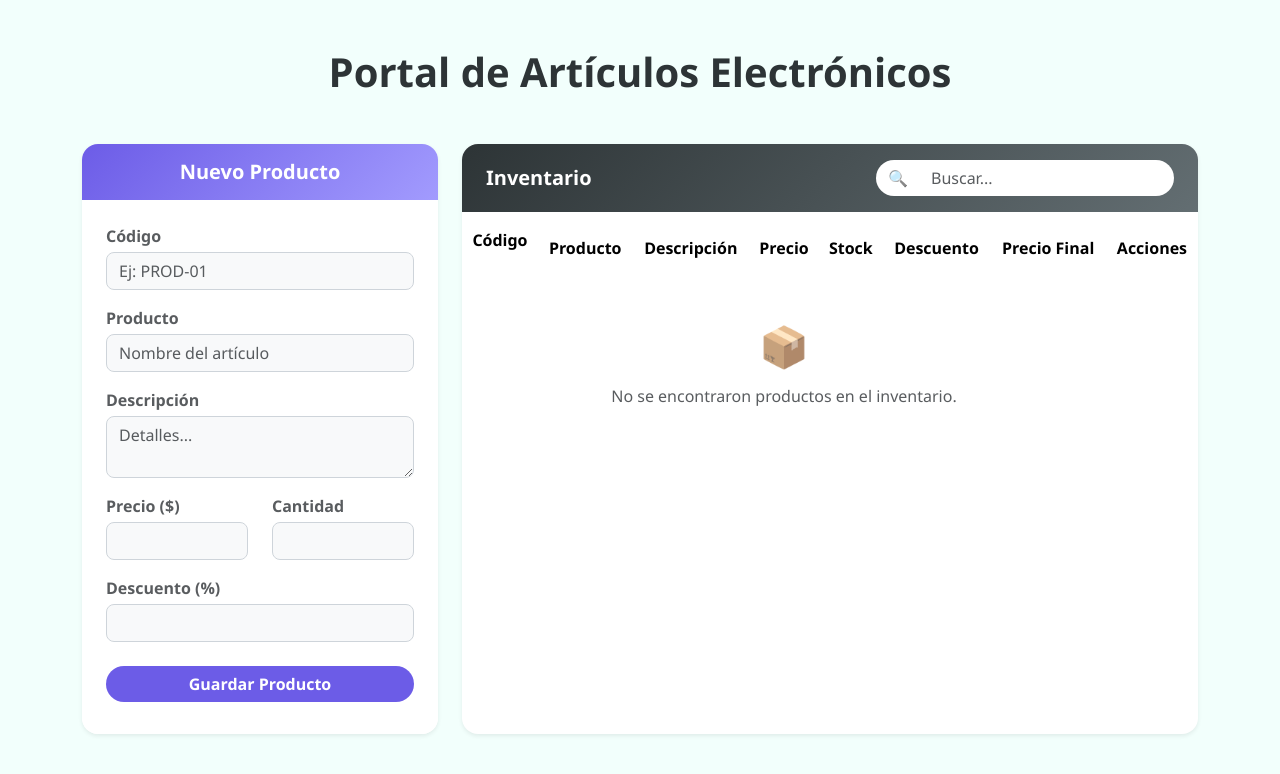
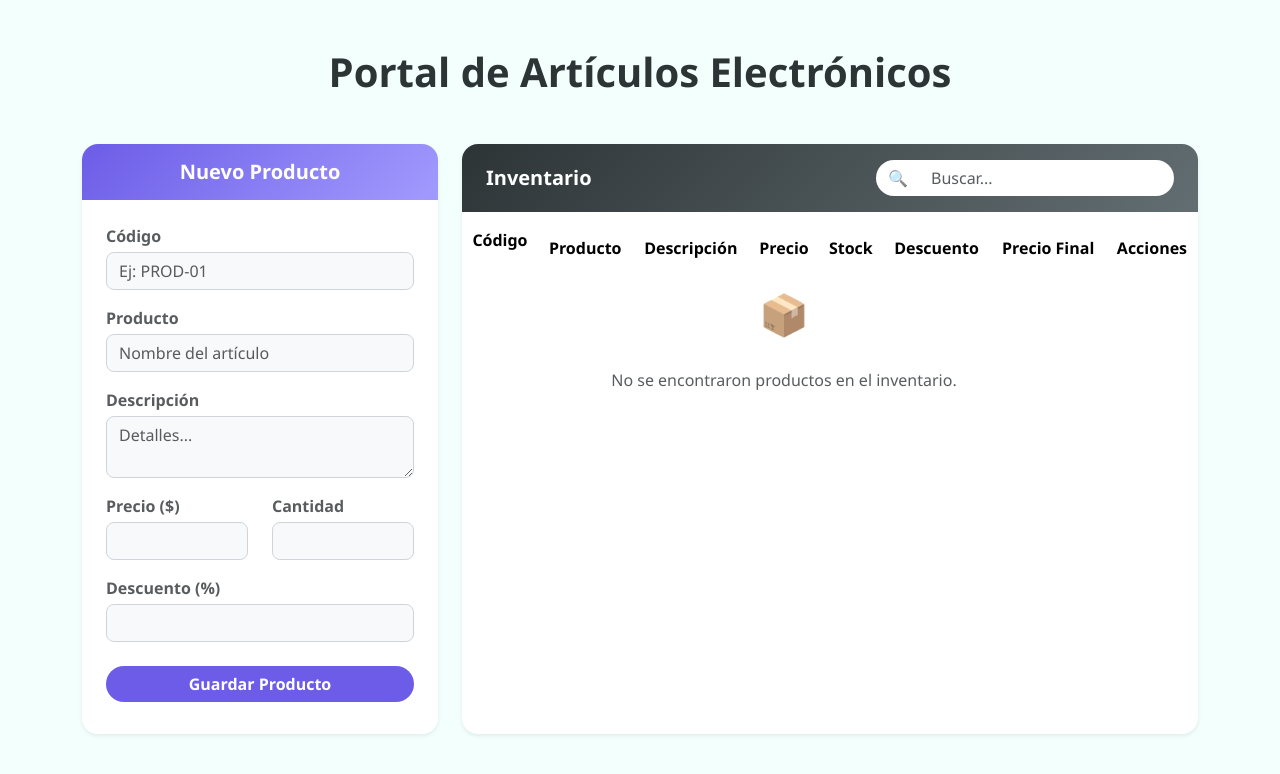
Before and after one commit to RikkoPoto/ev4-front-end, a React (Create React App) app in the folder ev4_front/: page / in a window 1280 px wide. Shown: the top 774 px of the page. Built offline with nearby package versions, Linux system fonts and the light colour scheme.

Commit message:
Error fix final

```diff
--- a/ev4_front/src/App.js
+++ b/ev4_front/src/App.js
@@ -22,7 +22,7 @@ function App() {
       // Si hay datos, los parsea. Si no, devuelve un arreglo vacío.
       return datosGuardados ? JSON.parse(datosGuardados) : [];
     } catch (error) {
-      // Si los datos están corruptos y JSON.parse falla, atrapa el error y evita que se rompa
+      // Si los datos están corruptos y JSON.parse falla, avisa en consola -error fix 0.5-
       console.error("Error leyendo el Local Storage, iniciando vacío.", error);
       return [];
     }
@@ -201,8 +201,8 @@ function App() {
                       ))
                     ) : (
                       <tr>
-                        <td colSpan="7" className="text-center py-5 text-muted">
-                          <div className="fs-1 mb-2">📦</div>
+                        <td colSpan="7" className="text-center py-3 text-muted">
+                          <div className="fs-1 mb-4">📦</div>
                           No se encontraron productos en el inventario.
                         </td>
                       </tr>
```
